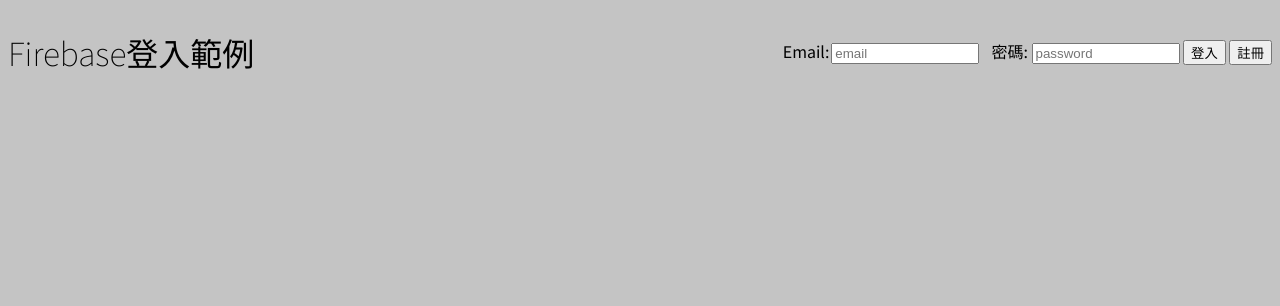
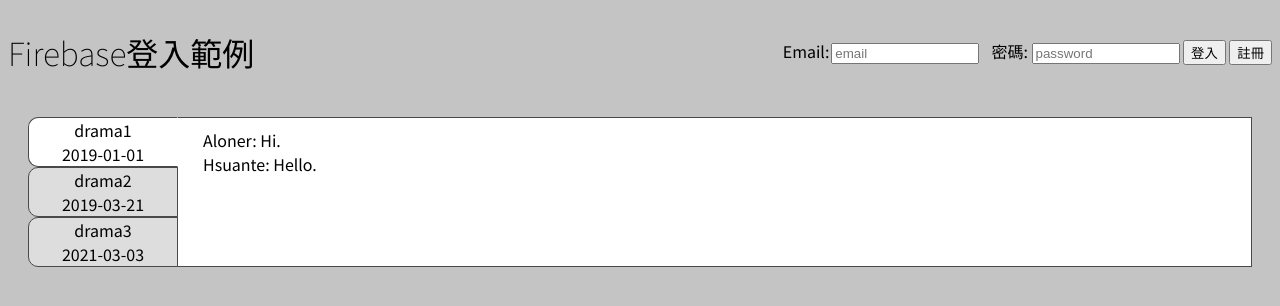
Before and after one commit to aloner112/Netlify_AlonerPersonal, a plain HTML site: page index.html in a window 1280 px wide. Drawn offline with Linux system fonts and the light colour scheme; no server answers.

Commit message:
codes forgot saving

```diff
--- a/alonerStyles.css
+++ b/alonerStyles.css
@@ -60,7 +60,7 @@ body{
     border: 1px solid #494949;
     background-color: #fff;
     width: 100%;
-    padding-left: 20px;
+    padding-left: 25px;
     padding-top: 10px;
     text-align: left;
     box-sizing: border-box;
--- a/index.html
+++ b/index.html
@@ -50,7 +50,7 @@
     <!--div id="windowWidth">window width</div-->
     <script src="/jquery/jquery-3.7.0.js"></script>
     <script type="module" src="auth.js"></script>
-    <script src="jsonLoader.js"></script>
+    <script type="module" src="jsonLoader.js"></script>
     <!--
       <form id="testTitle">
           <button type="button" id="btn_ChangeTitle">改變標題</button>
--- a/jsonLoader.js
+++ b/jsonLoader.js
@@ -30,7 +30,7 @@ $(document).ready(function () {
     var dataContentDiv = $('<div>').addClass('dataContent');
     // dataDiv.text(Object.keys(testJson).length.toString());
     // dataDiv.text(testJson.page1.name);
-    dramas = getDramasInJson(testJson);
+    getDramasInJson(testJson);
     let firstKey = 0;
     dramas.forEach(drama => {
         if(firstKey == 0) firstKey = drama.key;
```
Also changed, not shown: StringTimeHelper.js (+16 -0 lines).
